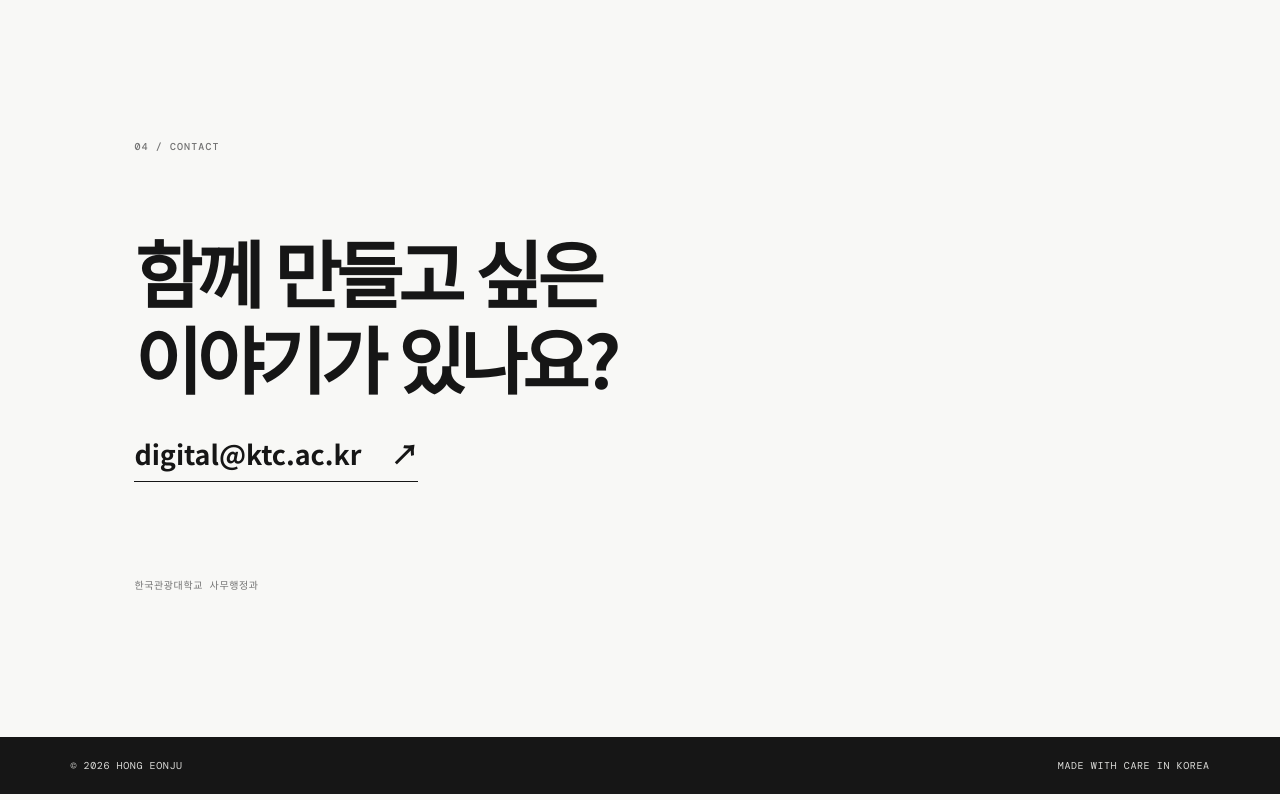
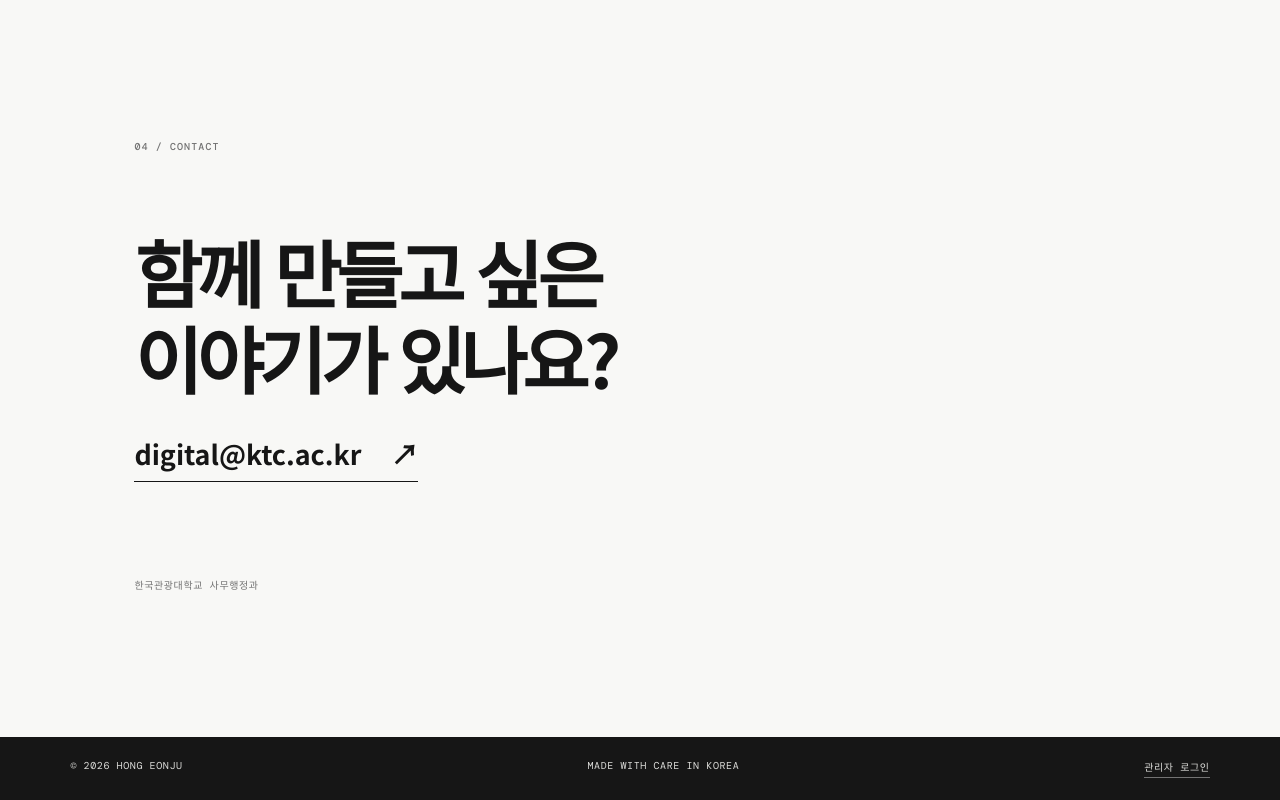
Before and after one commit to iam1005/myhompage, a plain HTML site: page index.html in a window 1280 px wide. Shown: the part 3371-4171 px from the top of the page. Drawn offline with nearby package versions, Linux system fonts and the light colour scheme; a web font is replaced by a local one.

Commit message:
Add administrator login links to footer

```diff
--- a/index.html
+++ b/index.html
@@ -96,6 +96,6 @@
         <p class="contact-school">한국관광대학교 사무행정과</p>
       </section>
     </main>
-    <footer><span>© 2026 HONG EONJU</span><span>MADE WITH CARE IN KOREA</span></footer>
+    <footer><span>© 2026 HONG EONJU</span><span>MADE WITH CARE IN KOREA</span><a href="admin.html">관리자 로그인</a></footer>
   </body>
 </html>
--- a/style.css
+++ b/style.css
@@ -1,4 +1,6 @@
 :root { --ink:#161616; --paper:#f8f8f6; --muted:#737373; --line:#d6d6d1; --deep:#242424; }
+footer a { color:#dcdcd9;text-decoration:none;border-bottom:1px solid #737373;padding-bottom:3px; } footer a:hover { color:#fff; }
+footer a { color:#dcdcd9;text-decoration:none;border-bottom:1px solid #737373;padding-bottom:3px; } footer a:hover { color:#fff; }
 * { box-sizing:border-box; }
 html { scroll-behavior:smooth; }
 body { margin:0; background:var(--paper); color:var(--ink); font-family:Pretendard,"Noto Sans KR",sans-serif; }
```
Also changed, not shown: course.html (+2 -1 lines), courses.html (+2 -1 lines).
